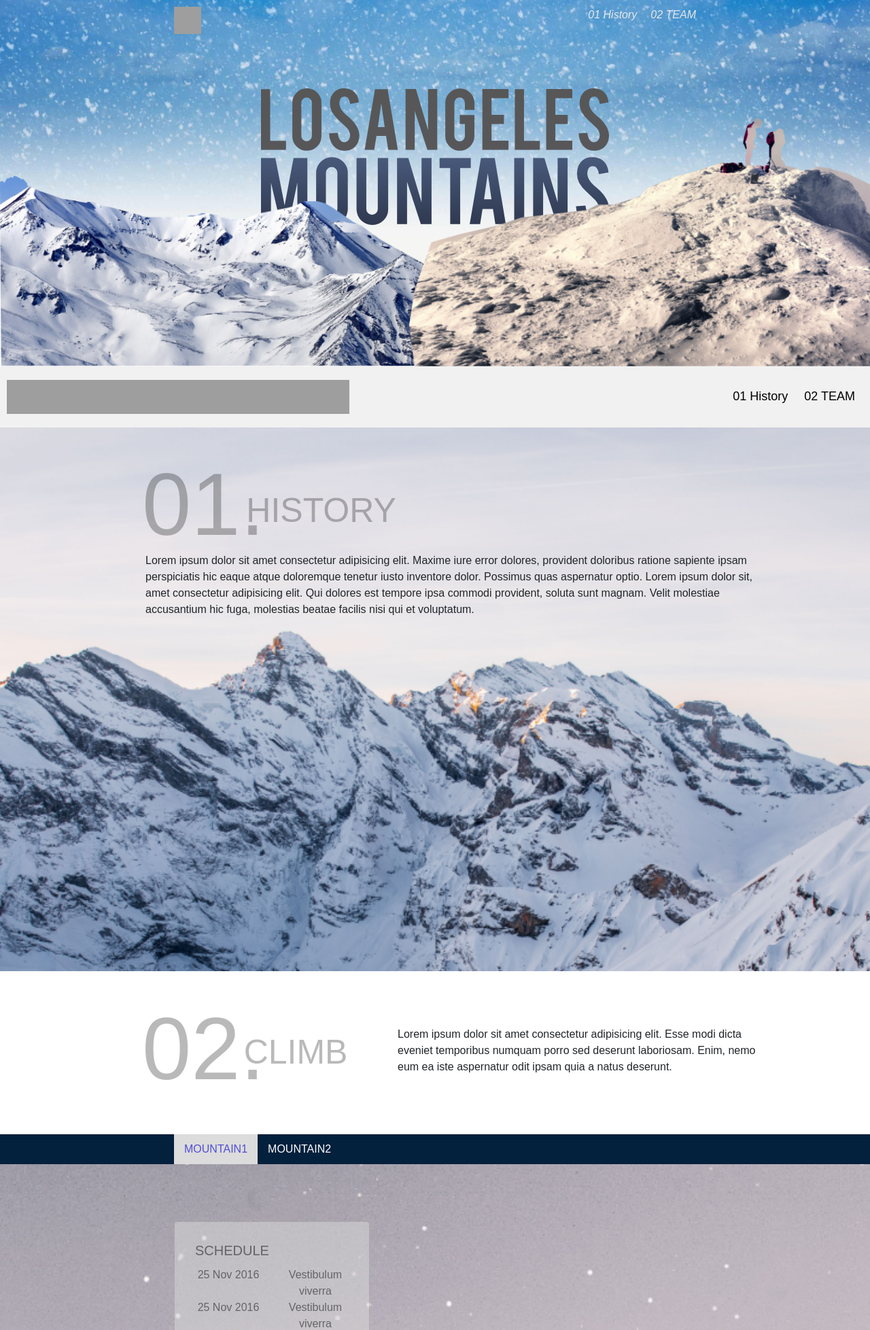
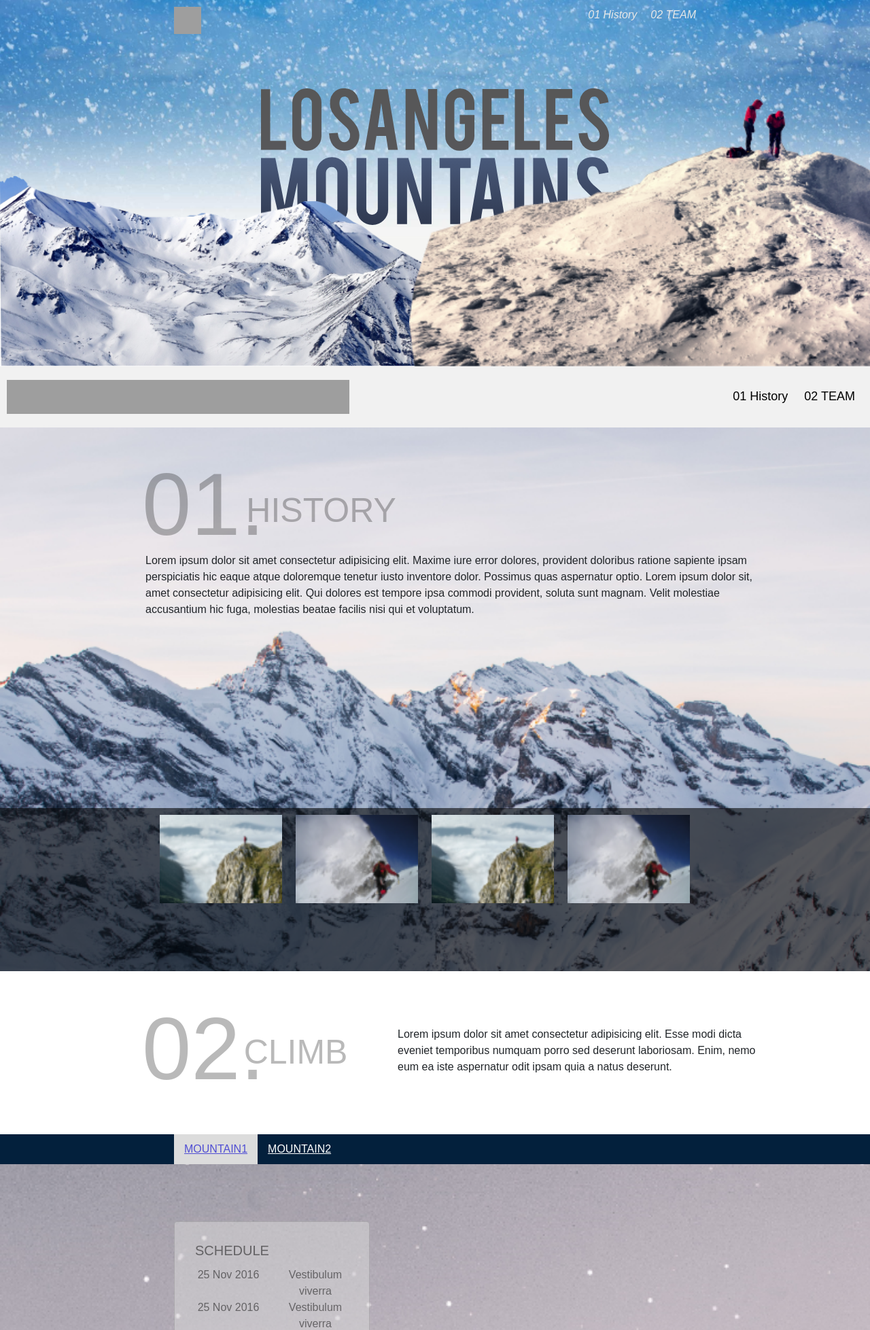
Before and after one commit to savantakash/Los-Angeles-Mountain-Website, a PHP site: page / in a window 1280 px wide. Shown: the top 1957 px of the page at 68% size. Run offline with PHP 8.4, Linux system fonts and the light colour scheme; grey boxes are pictures that could not be loaded.

Commit message:
Added changes in UI As Template

```diff
--- a/index.html
+++ b/index.html
@@ -1,5 +1,6 @@
 <!DOCTYPE html>
 <html lang="en">
+
 <head>
     <meta charset="UTF-8">
     <meta http-equiv="X-UA-Compatible" content="IE=edge">
@@ -9,6 +10,7 @@
     <link rel="stylesheet" href="style.css">
     <link rel="icon" type="image/png" href="img/icon-mountain.svg">
 </head>
+
 <body>
     <section class="main">
         <!-- background image -->
@@ -30,14 +32,14 @@
         <img src="img/main-left.png" class="mountain-left">
 
         <!-- right  mountain image-->
-          <img src="img/main-right.png" class="mountain-right">
+        <img src="image/rightm.png" class="mountain-right">
     </section>
     <!-- 2nd template History-->
     <div class="header2" id="content-desktop">
         <img src="img/icon-mountain1.svg" class="logo"></img>
         <div class="header-right">
-              <a href="#home"> 01 History</a>
-              <a href="#contact">02 TEAM</a>
+            <a href="#history"> 01 History</a>
+            <a href="#Team">02 TEAM</a>
         </div>
     </div>
     <div class="header2" id="content-mobile">
@@ -47,8 +49,8 @@
             </div>
             <div class="col-8 paddingleft">
                 <div class="header-right">
-              <a href="#home"> 01 History</a>
-              <a href="#contact">02 TEAM</a>
+                    <a href="#history"> 01 History</a>
+                    <a href="#Team">02 TEAM</a>
                 </div>
             </div>
         </div>
@@ -70,7 +72,16 @@
             <div class="row">
                 <div class="col-2"></div>
                 <div class="col-10">
-                <p style="padding-left: 9px;">Lorem ipsum dolor sit amet consectetur adipisicing elit. Maxime iure error dolores, provident doloribus ratione sapiente ipsam perspiciatis hic eaque atque doloremque tenetur iusto inventore dolor. Possimus quas aspernatur optio. Lorem ipsum dolor sit, amet consectetur adipisicing elit. Qui dolores est tempore ipsa commodi provident, soluta sunt magnam. Velit molestiae accusantium hic fuga, molestias beatae facilis nisi qui et voluptatum.</p>
+                    <p style="padding-left: 9px;">Lorem ipsum dolor sit amet consectetur adipisicing elit. Maxime iure error dolores, provident doloribus ratione sapiente ipsam perspiciatis hic eaque atque doloremque tenetur iusto inventore dolor. Possimus quas aspernatur optio. Lorem
+                        ipsum dolor sit, amet consectetur adipisicing elit. Qui dolores est tempore ipsa commodi provident, soluta sunt magnam. Velit molestiae accusantium hic fuga, molestias beatae facilis nisi qui et voluptatum.</p>
+                </div>
+                <div class="blackbg">
+                    <div class="thumb" style="margin-right: 30px;">
+                        <div><img src="image/thumb1.png" alt="" /></div>
+                        <div><img src="image/thumb2.png" alt="" /></div>
+                        <div><img src="image/thumb1.png" alt="" /></div>
+                        <div><img src="image/thumb2.png" alt="" /></div>
+                    </div>
                 </div>
                 <!-- <div class="col-2"></div> -->
             </div>
@@ -88,10 +99,15 @@
             <div class="row">
                 <div class="col-2"></div>
                 <div class="col-10">
-                <p style="padding-left: 9px;">Lorem ipsum dolor sit amet consectetur adipisicing elit. Maxime iure error dolores, provident doloribus ratione sapiente ipsam perspiciatis hic eaque atque doloremque tenetur iusto inventore dolor. Possimus quas aspernatur optio. Lorem ipsum dolor sit, amet consectetur adipisicing elit. Qui dolores est tempore ipsa commodi provident, soluta sunt magnam. Velit molestiae accusantium hic fuga, molestias beatae facilis nisi qui et voluptatum.</p>
+                    <p style="padding-left: 9px;">Lorem ipsum dolor sit amet consectetur adipisicing elit. Maxime iure error dolores, provident doloribus ratione sapiente ipsam perspiciatis hic eaque atque doloremque tenetur iusto inventore dolor. Possimus quas aspernatur optio. Lorem
+                        ipsum dolor sit, amet consectetur adipisicing elit. Qui dolores est tempore ipsa commodi provident, soluta sunt magnam. Velit molestiae accusantium hic fuga, molestias beatae facilis nisi qui et voluptatum.</p>
                 </div>
                 <!-- <div class="col-2"></div> -->
-            </div>
+
+
+
+
+
             </div>
     </section>
     <!-- Second Section 02 -->
@@ -126,17 +142,21 @@
             </div>
         </div>
     </section>
-        <section class="main3" >
+    <section class="main3">
         <div class="nav3">
-            <a href=""><div class="navlinkactive">MOUNTAIN1</div></a>
-            <a href=""><div class="navlink">MOUNTAIN2</div></a>
+            <a href="">
+                <div class="navlinkactive" style="text-decoration: underline;">MOUNTAIN1</div>
+            </a>
+            <a href="">
+                <div class="navlink" style="text-decoration: underline;">MOUNTAIN2</div>
+            </a>
         </div>
         <div class="card" style="width: 18rem;">
             <div class="card-body">
                 <h5 class="card-title" style="text-align: left;">SCHEDULE</h5>
                 <div class="row">
                     <div class="col">25 Nov 2016</div>
-                <div class="col">Vestibulum viverra</div>
+                    <div class="col" style="width: 20%;">Vestibulum viverra</div>
                 </div>
                 <div class="row">
                     <div class="col">25 Nov 2016</div>
@@ -154,14 +174,17 @@
         </div>
     </section>
     <div class="footermain" style="background-color:#03203C;">
-          <div class="footer" >
+        <div class="footer">
             <img class="laicon" src="img/icon-mountain1.svg" />
-            <ul class="nav2">
-              <li>COPYRIGHT 2016. ALL RIGHTS RESERVED.</li>
-            </ul>
+            <div class=" footer-copyright text-center py-3 ">© 2016 Copyright,All rights reserved.
             </div>
         </div>
-        <script src="https://code.jquery.com/jquery-3.5.1.slim.min.js" integrity="sha384-DfXdz2htPH0lsSSs5nCTpuj/zy4C+OGpamoFVy38MVBnE+IbbVYUew+OrCXaRkfj" crossorigin="anonymous"></script>
-        <script src="https://cdn.jsdelivr.net/npm/bootstrap@4.6.0/dist/js/bootstrap.bundle.min.js" integrity="sha384-Piv4xVNRyMGpqkS2by6br4gNJ7DXjqk09RmUpJ8jgGtD7zP9yug3goQfGII0yAns" crossorigin="anonymous"></script>
+
+    </div>
+
+    </div>
+    <script src="https://code.jquery.com/jquery-3.5.1.slim.min.js " integrity="sha384-DfXdz2htPH0lsSSs5nCTpuj/zy4C+OGpamoFVy38MVBnE+IbbVYUew+OrCXaRkfj " crossorigin="anonymous "></script>
+    <script src="https://cdn.jsdelivr.net/npm/bootstrap@4.6.0/dist/js/bootstrap.bundle.min.js " integrity="sha384-Piv4xVNRyMGpqkS2by6br4gNJ7DXjqk09RmUpJ8jgGtD7zP9yug3goQfGII0yAns " crossorigin="anonymous "></script>
 </body>
+
 </html>
--- a/style.css
+++ b/style.css
@@ -1,21 +1,13 @@
-
-
-
-@media screen and (max-width: 800px){
-
+@media screen and (max-width: 800px) {
     body {
         font-family: Arial, sans-serif;
     }
-
-
     .main {
         position: relative;
     }
-
     .main img.background {
         width: 100%;
     }
-
     .main .header {
         position: absolute;
         top: 10px;
@@ -24,25 +16,20 @@
         display: flex;
         justify-content: space-between;
     }
-
     .main .header img {
         width: 40px;
     }
-
     .main .header ul {
         display: flex;
     }
-
     .main .header li {
         list-style: none;
         padding-left: 20px;
     }
-
     .main .header li a {
         color: rgb(231, 231, 231);
         font-style: italic;
     }
-
     .main .text-losangeles {
         position: absolute;
         top: 130px;
@@ -50,7 +37,6 @@
         width: 40%;
         z-index: 1;
     }
-
     .main .mountain-left {
         position: absolute;
         width: 53%;
@@ -58,7 +44,6 @@
         bottom: 0;
         z-index: 2;
     }
-
     .main .mountain-right {
         position: absolute;
         right: 0;
@@ -66,7 +51,6 @@
         width: 53%;
         z-index: 3;
     }
-
     .main2 {
         background: url("image/bg2.png");
         position: relative;
@@ -74,15 +58,12 @@
         background-attachment: fixed;
         background-size: cover;
     }
-
     .header2 {
         overflow: hidden;
         background-color: #f1f1f1;
         padding: 20px 10px;
     }
-
-
- .header2  a {
+    .header2 a {
         float: left;
         color: black;
         text-align: center;
@@ -92,38 +73,28 @@
         line-height: 25px;
         border-radius: 4px;
     }
-
     .header2 a.logo {
         font-size: 25px;
         font-weight: bold;
     }
-
     .header2 img {
         width: 115%;
         height: 50px;
     }
-
-.paddingleft{
+    .paddingleft {
         padding-left: 10%;
     }
-
-
     .header2 a:hover {
         background-color: #ddd;
         color: black;
     }
-
-
-
     .header2 a.active {
         background-color: dodgerblue;
         color: white;
     }
-
     .header-right {
         float: right;
     }
-
     @media screen and (max-width: 500px) {
         .history .header a {
             float: none;
@@ -134,13 +105,9 @@
             float: none;
         }
     }
-
-
-
     .nav2 {
         list-style: none;
     }
-
     .nav2 li {
         display: inline;
         padding: 10px;
@@ -154,7 +121,7 @@
         position: absolute;
         width: 100%;
     }
-  .blackbg {
+    /* .blackbg {
         position: absolute;
         background-color: rgb(8, 8, 8, 0.6);
         height: 30vh;
@@ -162,7 +129,7 @@
         bottom: 0px;
         z-index: 1;
         padding: auto;
-  }
+    } */
     .container {
         margin: 0px;
     }
@@ -247,7 +214,7 @@
     .nav3 {
         position: absolute;
         top: 0;
-      background-color:  #03203C;
+        background-color: #03203C;
         width: 100%;
         padding: 0 20%;
         display: flex;
@@ -297,24 +264,18 @@
 }
 
 @media screen and (min-width: 801px) {
-
     body {
         font-family: Arial, sans-serif;
     }
-
     .sectionheight {
         height: 30vh;
     }
-
-
     .main {
         position: relative;
     }
-
     .main img.background {
         width: 100%;
     }
-
     .main .header {
         position: absolute;
         top: 10px;
@@ -323,25 +284,20 @@ body {
         display: flex;
         justify-content: space-between;
     }
-
     .main .header img {
         width: 40px;
     }
-
     .main .header ul {
         display: flex;
     }
-
     .main .header li {
         list-style: none;
         padding-left: 20px;
     }
-
     .main .header li a {
         color: rgb(231, 231, 231);
         font-style: italic;
     }
-
     .main .text-losangeles {
         position: absolute;
         top: 130px;
@@ -349,7 +305,6 @@ body {
         width: 40%;
         z-index: 1;
     }
-
     .main .mountain-left {
         position: absolute;
         width: 53%;
@@ -357,7 +312,6 @@ body {
         bottom: 0;
         z-index: 2;
     }
-
     .main .mountain-right {
         position: absolute;
         right: 0;
@@ -365,7 +319,6 @@ body {
         width: 53%;
         z-index: 3;
     }
-
     .main2 {
         background: url("image/bg2.png");
         position: relative;
@@ -373,15 +326,12 @@ body {
         background-attachment: fixed;
         background-size: cover;
     }
-
     .header2 {
         overflow: hidden;
         background-color: #f1f1f1;
         padding: 20px 10px;
     }
-
-
-.header2  a {
+    .header2 a {
         float: left;
         color: black;
         text-align: center;
@@ -391,34 +341,25 @@ body {
         line-height: 25px;
         border-radius: 4px;
     }
-
     .header2 a.logo {
         font-size: 25px;
         font-weight: bold;
     }
-
     .header2 img {
         width: 40%;
         height: 50px;
     }
-
-
     .header2 a:hover {
         background-color: #ddd;
         color: black;
     }
-
-
-
     .header2 a.active {
         background-color: dodgerblue;
         color: white;
     }
-
     .header-right {
         float: right;
     }
-
     @media screen and (max-width: 500px) {
         .history .header a {
             float: none;
@@ -429,13 +370,9 @@ body {
             float: none;
         }
     }
-
-
-
     .nav2 {
         list-style: none;
     }
-
     .nav2 li {
         display: inline;
         padding: 10px;
@@ -542,7 +479,7 @@ body {
     .nav3 {
         position: absolute;
         top: 0;
-    background-color:  #03203C;
+        background-color: #03203C;
         width: 100%;
         padding: 0 20%;
         display: flex;
@@ -561,7 +498,7 @@ body {
     }
     .footer {
         position: relative;
-  width: 60%;
+        width: 80%;
         left: 20%;
         display: flex;
         justify-content: space-between;
@@ -571,8 +508,8 @@ body {
         background-color: rgba(45, 42, 209, 0.8);
     }
     .main3 .card {
-  height: 270px;
-  width: 300px;
+        height: 300px;
+        width: 550px;
         position: absolute;
         top: 20%;
         left: 20%;
@@ -589,8 +526,34 @@ body {
     .main3 td {
         padding: 10px;
     }
+    .blackbg {
+        position: absolute;
+        background-color: rgb(8, 8, 8, 0.6);
+        height: 30vh;
+        width: 100vw;
+        bottom: 0px;
+        z-index: 1;
+        padding: auto;
+    }
 }
 
 
 /* Contents Display according to screen size */
-@media (max-width:767px){#content-desktop{display:none}#content-mobile{display:block}}@media (min-width:768px){#content-desktop{display:block}#content-mobile{display:none}}
+
+@media (max-width:767px) {
+    #content-desktop {
+        display: none
+    }
+    #content-mobile {
+        display: block
+    }
+}
+
+@media (min-width:768px) {
+    #content-desktop {
+        display: block
+    }
+    #content-mobile {
+        display: none
+    }
+}
```
Lines whose indentation alone changed are shown as unchanged.
